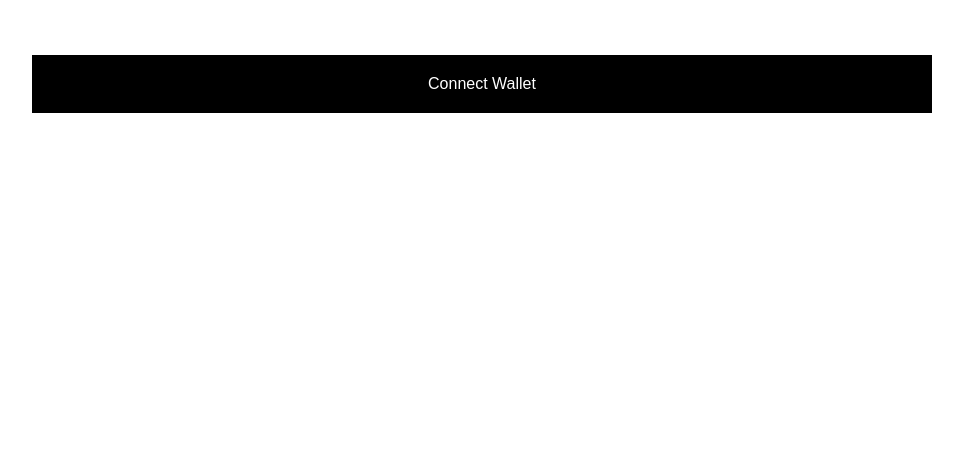
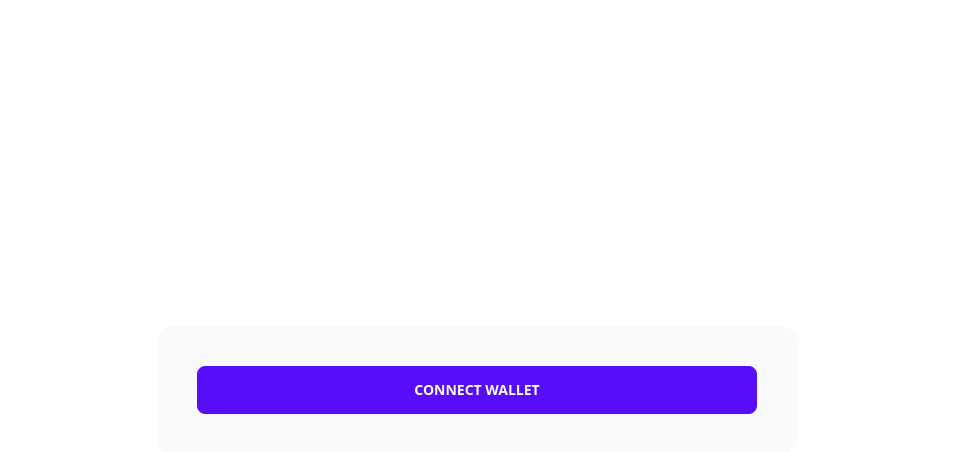
Before and after one commit to SeanPlusPlus/sign-in-with-ethereum-authentication-flow, a Next.js app: page / in a window 1280 px wide. Shown: the top 452 px of the page, without its empty margins (163-1126 px from the left). Built offline with nearby package versions, Linux system fonts and the light colour scheme.

Commit message:
proof of concept

```diff
--- a/package.json
+++ b/package.json
@@ -10,6 +10,7 @@
   "dependencies": {
     "@toruslabs/torus-embed": "^1.15.0",
     "@walletconnect/web3-provider": "^1.6.6",
+    "daisyui": "^1.23.0",
     "ethers": "^5.5.1",
     "next": "12.0.4",
     "react": "17.0.2",
@@ -17,7 +18,10 @@
     "web3modal": "^1.9.4"
   },
   "devDependencies": {
+    "autoprefixer": "^10.4.2",
     "eslint": "7",
-    "eslint-config-next": "12.0.4"
+    "eslint-config-next": "12.0.4",
+    "postcss": "^8.4.5",
+    "tailwindcss": "^3.0.15"
   }
 }
--- a/pages/index.js
+++ b/pages/index.js
@@ -52,37 +52,24 @@ const ConnectWallet = () => {
       setLoggedIn(data.authenticated);
     }
 
-    return(
-        <div style={container}>
-          {
-            !connection && <button style={button} onClick={connect}> Connect Wallet</button>
-          }
+    return (
+      <main className="flex h-screen text-center">
+        <div className="m-auto md:w-1/2">
+          <div className="grid grid-cols-1 lg:p-10 lg:bg-base-200 rounded-box mb-5">
+          { !connection && (
+              <button className="btn btn-primary" onClick={connect}> Connect Wallet</button>
+          )}
           { connection && !loggedIn && (
-            <div>
-              <button style={button} onClick={signIn}>Sign In</button>
-            </div>
+              <button className="btn btn-primary" onClick={signIn}>Sign In</button>
           )}
           {
-            loggedIn && <h1>Welcome, {ensName ? ensName : account}</h1>
-          }
+            loggedIn && (
+              <h1 className="text-2xl font-bold lg:text-4xl">Welcome, {ensName ? ensName : account}</h1>
+          )}
+          </div>
         </div>
+      </main>
     )
 }
 
-const container = {
-  width: '900px',
-  margin: '50px auto'
-}
-
-const button = {
-  width: '100%',
-  margin: '5px',
-  padding: '20px',
-  border: 'none',
-  backgroundColor: 'black',
-  color: 'white',
-  fontSize: 16,
-  cursor: 'pointer'
-}
-
 export default ConnectWallet
--- /dev/null
+++ b/postcss.config.js
@@ -0,0 +1,6 @@
+module.exports = {
+  plugins: {
+    tailwindcss: {},
+    autoprefixer: {},
+  },
+}
--- a/styles/globals.css
+++ b/styles/globals.css
@@ -1,16 +1,3 @@
-html,
-body {
-  padding: 0;
-  margin: 0;
-  font-family: -apple-system, BlinkMacSystemFont, Segoe UI, Roboto, Oxygen,
-    Ubuntu, Cantarell, Fira Sans, Droid Sans, Helvetica Neue, sans-serif;
-}
-
-a {
-  color: inherit;
-  text-decoration: none;
-}
-
-* {
-  box-sizing: border-box;
-}
+@tailwind base;
+@tailwind components;
+@tailwind utilities;
--- /dev/null
+++ b/tailwind.config.js
@@ -0,0 +1,10 @@
+module.exports = {
+  content: [
+    "./pages/**/*.{js,ts,jsx,tsx}",
+    "./components/**/*.{js,ts,jsx,tsx}",
+  ],
+  theme: {
+    extend: {},
+  },
+  plugins: [require("daisyui")],
+}
```
Also changed, not shown: 1 other file (tests, documents, lock files or other folders).
